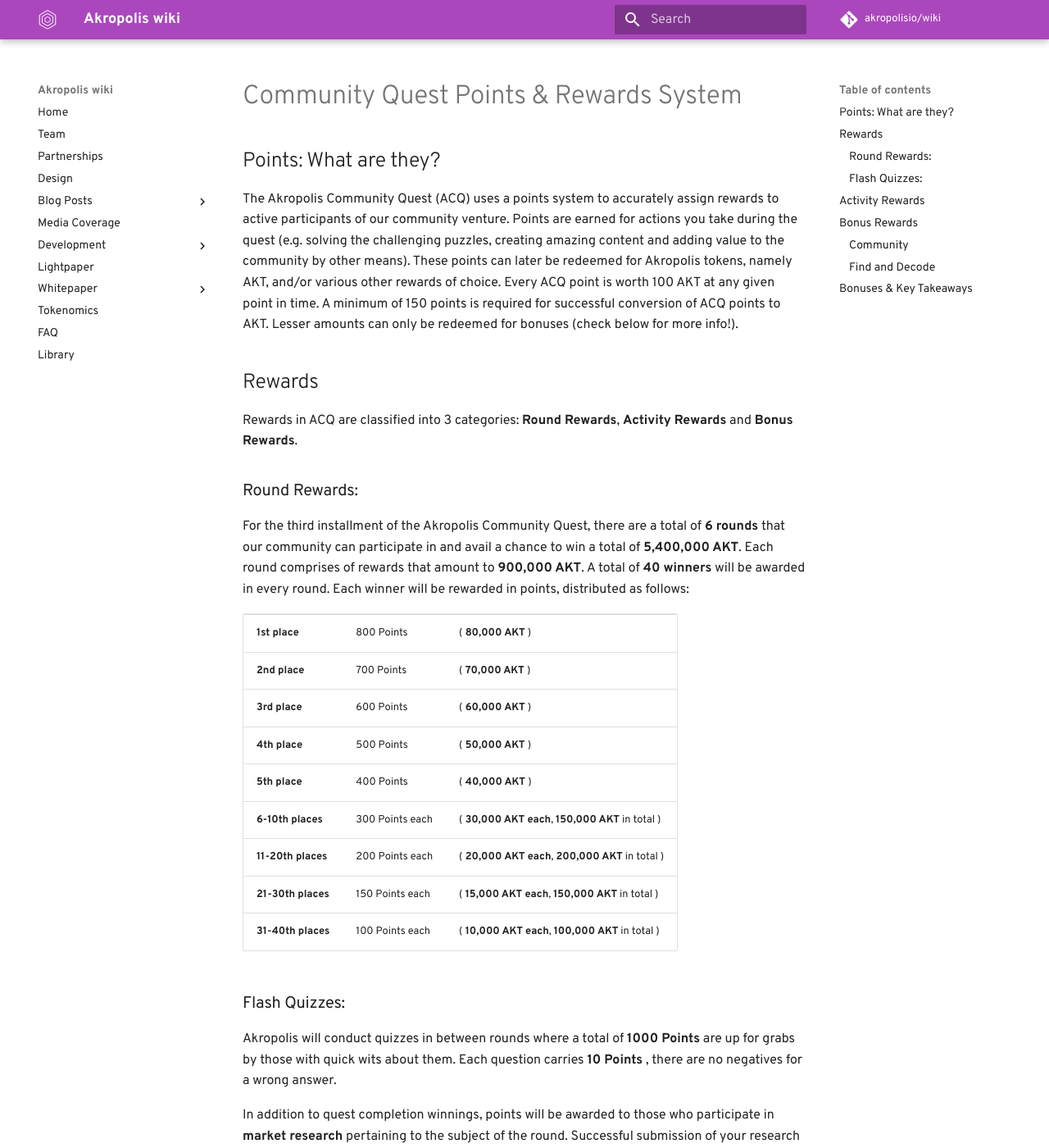
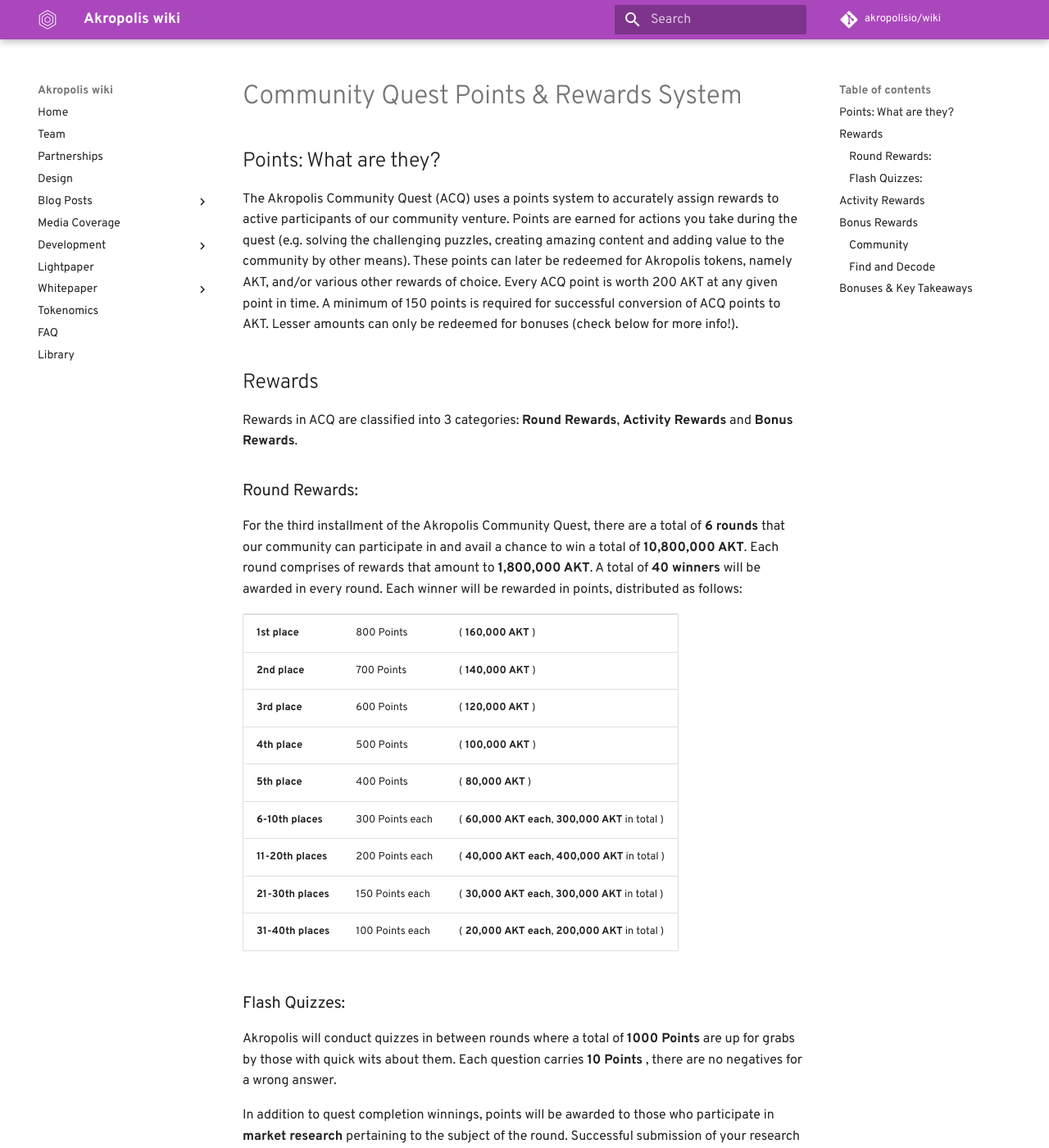
Before and after one commit to kaonone/wiki, an MkDocs documentation site: the page built from docs/pointsys.md, in a window 1280 px wide and 1400 px high. Shown: the whole window at 82% size. Built offline with MkDocs 1.6.1 and Material for MkDocs 9.7.7, drawn with Linux system fonts in a browser that asks for light colours; some web fonts are replaced; comment, search, counter and statistics services are not loaded; old or Windows-style settings are respelled for this version of MkDocs; some of the changed text lies outside the part shown.

Commit message:
AKT amount fix

```diff
--- a/docs/pointsys.md
+++ b/docs/pointsys.md
@@ -2,7 +2,7 @@
 
 ## Points: What are they?
 
-The Akropolis Community Quest (ACQ) uses a points system to accurately assign rewards to active participants of our community venture. Points are earned for actions you take during the quest (e.g. solving the challenging puzzles, creating amazing content and adding value to the community by other means). These points can later be redeemed for Akropolis tokens, namely AKT, and/or various other rewards of choice. Every ACQ point is worth 100 AKT at any given point in time. A minimum of 150 points is required for successful conversion of ACQ points to AKT. Lesser amounts can only be redeemed for bonuses (check below for more info!).
+The Akropolis Community Quest (ACQ) uses a points system to accurately assign rewards to active participants of our community venture. Points are earned for actions you take during the quest (e.g. solving the challenging puzzles, creating amazing content and adding value to the community by other means). These points can later be redeemed for Akropolis tokens, namely AKT, and/or various other rewards of choice. Every ACQ point is worth 200 AKT at any given point in time. A minimum of 150 points is required for successful conversion of ACQ points to AKT. Lesser amounts can only be redeemed for bonuses (check below for more info!).
 
 ## Rewards
 
@@ -10,53 +10,53 @@
 
 ### Round Rewards:
 
-For the third installment of the Akropolis Community Quest, there are a total of **6 rounds** that our community can participate in and avail a chance to win a total of **5,400,000 AKT**. Each round comprises of rewards that amount to **900,000 AKT**. A total of **40 winners** will be awarded in every round. Each winner will be rewarded in points, distributed as follows:
+For the third installment of the Akropolis Community Quest, there are a total of **6 rounds** that our community can participate in and avail a chance to win a total of **10,800,000 AKT**. Each round comprises of rewards that amount to **1,800,000 AKT**. A total of **40 winners** will be awarded in every round. Each winner will be rewarded in points, distributed as follows:
 
 <table style="width:100%">
   <tr>
     <td class="tg-0pky"><b>1st place</b><br></th>
     <td class="tg-0pky">800 Points</th>
-    <td class="tg-0pky">(<b> 80,000 AKT </b>)</th>
+    <td class="tg-0pky">(<b> 160,000 AKT </b>)</th>
   </tr>
   <tr>
     <td class="tg-0pky"><b>2nd place</b></td>
     <td class="tg-0pky">700 Points</td>
-    <td class="tg-0pky">(<b> 70,000 AKT </b>)</td>
+    <td class="tg-0pky">(<b> 140,000 AKT </b>)</td>
   </tr>
   <tr>
     <td class="tg-0pky"><b>3rd place</b></td>
     <td class="tg-0pky">600 Points</td>
-    <td class="tg-0pky">(<b> 60,000 AKT </b>)</td>
+    <td class="tg-0pky">(<b> 120,000 AKT </b>)</td>
   </tr>
   <tr>
     <td class="tg-0pky"><b>4th place</b></td>
     <td class="tg-0pky">500 Points</td>
-    <td class="tg-0pky">(<b> 50,000 AKT </b>)</td>
+    <td class="tg-0pky">(<b> 100,000 AKT </b>)</td>
   </tr>
   <tr>
     <td class="tg-0pky"><b>5th place</b></td>
     <td class="tg-0pky">400 Points</td>
-    <td class="tg-0pky">(<b> 40,000 AKT </b>)</td>
+    <td class="tg-0pky">(<b> 80,000 AKT </b>)</td>
   </tr>
   <tr>
     <td class="tg-0pky"><b>6-10th places</b></td>
     <td class="tg-0pky">300 Points each</td>
-    <td class="tg-0pky">(<b> 30,000 AKT each</b>, <b>150,000 AKT</b> in total )</td>
+    <td class="tg-0pky">(<b> 60,000 AKT each</b>, <b>300,000 AKT</b> in total )</td>
   </tr>
    <tr>
     <td class="tg-0pky"><b>11-20th places<b/></td>
     <td class="tg-0pky">200 Points each</td>
-    <td class="tg-0pky">(<b> 20,000 AKT  each</b>, <b>200,000 AKT</b> in total )</td>
+    <td class="tg-0pky">(<b> 40,000 AKT  each</b>, <b>400,000 AKT</b> in total )</td>
   </tr>
   <tr>
     <td class="tg-0pky"><b>21-30th places</b></td>
     <td class="tg-0pky">150 Points each</td>
-    <td class="tg-0pky">(<b> 15,000 AKT each</b>, <b>150,000 AKT</b> in total )</td>
+    <td class="tg-0pky">(<b> 30,000 AKT each</b>, <b>300,000 AKT</b> in total )</td>
     </tr>
   <tr>
     <td class="tg-0pky"><b>31-40th places</b></td>
     <td class="tg-0pky">100 Points each</td>
-    <td class="tg-0pky">(<b> 10,000 AKT each</b>, <b>100,000 AKT</b> in total )</td>
+    <td class="tg-0pky">(<b> 20,000 AKT each</b>, <b>200,000 AKT</b> in total )</td>
   </tr>
 </table>
 
@@ -64,136 +64,136 @@
 
 Akropolis will conduct quizzes in between rounds where a total of **1000 Points** are up for grabs by those with quick wits about them. Each question carries **10 Points** , there are no negatives for a wrong answer.
 
-In addition to quest completion winnings, points will be awarded to those who participate in **market research** pertaining to the subject of the round. Successful submission of your research will gain you **10 Points (1,000 AKT) each**. No more than 100 researches will be rewarded each round.
+In addition to quest completion winnings, points will be awarded to those who participate in **market research** pertaining to the subject of the round. Successful submission of your research will gain you **10 Points (2,000 AKT) each**. No more than 100 researches will be rewarded each round.
 
 ## Activity Rewards
 
-Participation in the Akropolis Community can be rewarded for more than just playing and winning the quest. Activities carried out by community members leading up to and during the quest will also be awarded. A cumulative of **3,900,000 AKT** is available on the table for those who exhibit their creative flair in the ways described below.
+Participation in the Akropolis Community can be rewarded for more than just playing and winning the quest. Activities carried out by community members leading up to and during the quest will also be awarded. A cumulative of **7,800,000 AKT** is available on the table for those who exhibit their creative flair in the ways described below.
 
-**Articles**: **10** well thought out articles submitted leading up to, during, and after the quest (until a set date) will be rewarded a total of **275,000 AKT** , distributed as follows:
+**Articles**: **10** well thought out articles submitted leading up to, during, and after the quest (until a set date) will be rewarded a total of **550,000 AKT** , distributed as follows:
 
 <table style="width:100%">
   <tr>
     <td class="tg-0pky"><b>1st place</b><br></th>
     <td class="tg-0pky">500 Points</th>
-    <td class="tg-0pky">(<b> 50,000 AKT </b>)</th>
+    <td class="tg-0pky">(<b> 100,000 AKT </b>)</th>
   </tr>
   <tr>
     <td class="tg-0pky"><b>2nd place</b></td>
     <td class="tg-0pky">450 Points</td>
-    <td class="tg-0pky">(<b> 45,000 AKT </b>)</td>
+    <td class="tg-0pky">(<b> 90,000 AKT </b>)</td>
   </tr>
   <tr>
     <td class="tg-0pky"><b>3rd place</b></td>
     <td class="tg-0pky">400 Points</td>
-    <td class="tg-0pky">(<b> 40,000 AKT </b>)</td>
+    <td class="tg-0pky">(<b> 80,000 AKT </b>)</td>
   </tr>
   <tr>
     <td class="tg-0pky"><b>4th place</b></td>
     <td class="tg-0pky">350 Points</td>
-    <td class="tg-0pky">(<b> 35,000 AKT </b>)</td>
+    <td class="tg-0pky">(<b> 70,000 AKT </b>)</td>
   </tr>
   <tr>
     <td class="tg-0pky"><b>5th place</b></td>
     <td class="tg-0pky">300 Points</td>
-    <td class="tg-0pky">(<b> 30,000 AKT </b>)</td>
+    <td class="tg-0pky">(<b> 60,000 AKT </b>)</td>
   </tr>
   <tr>
     <td class="tg-0pky"><b>6th place</b></td>
     <td class="tg-0pky">250 Points</td>
-    <td class="tg-0pky">(<b> 25,000 AKT </b>)</td>
+    <td class="tg-0pky">(<b> 50,000 AKT </b>)</td>
   </tr>
    <tr>
     <td class="tg-0pky"><b/>7th place<b/></td>
     <td class="tg-0pky">200 Points</td>
-    <td class="tg-0pky">(<b> 20,000 AKT </b>)</td>
+    <td class="tg-0pky">(<b> 40,000 AKT </b>)</td>
   </tr>
   <tr>
     <td class="tg-0pky"><b>8th place</b></td>
     <td class="tg-0pky">150 Points</td>
-    <td class="tg-0pky">(<b> 15,000 AKT </b>)</td>
+    <td class="tg-0pky">(<b> 30,000 AKT </b>)</td>
     </tr>
   <tr>
     <td class="tg-0pky"><b>9th place</b></td>
     <td class="tg-0pky">100 Points</td>
-    <td class="tg-0pky">(<b> 10,000 AKT </b>)</td>
+    <td class="tg-0pky">(<b> 20,000 AKT </b>)</td>
   </tr>
   <tr>
     <td class="tg-0pky"><b>10th place</b></td>
     <td class="tg-0pky">50 Points</td>
-    <td class="tg-0pky">(<b> 5,000 AKT </b>)</td>
+    <td class="tg-0pky">(<b> 10,000 AKT </b>)</td>
 </table>
 
-**Videos**: For those with a flair for video making &amp; editing, **5** submissions of suggested topics will be rewarded a total of **400,000 AKT** , distributed as follows:
+**Videos**: For those with a flair for video making &amp; editing, **5** submissions of suggested topics will be rewarded a total of **800,000 AKT** , distributed as follows:
 
 <table style="width:100%">
   <tr>
     <td class="tg-0pky"><b>1st place</b><br></th>
     <td class="tg-0pky">1000 Points</th>
-    <td class="tg-0pky">(<b> 100,000 AKT </b>)</th>
+    <td class="tg-0pky">(<b> 200,000 AKT </b>)</th>
   </tr>
   <tr>
     <td class="tg-0pky"><b>2nd place</b></td>
     <td class="tg-0pky">900 Points</td>
-    <td class="tg-0pky">(<b> 90,000 AKT </b>)</td>
+    <td class="tg-0pky">(<b> 180,000 AKT </b>)</td>
   </tr>
   <tr>
     <td class="tg-0pky"><b/>3rd place<b/></td>
     <td class="tg-0pky">800 Points</td>
-    <td class="tg-0pky">(<b> 80,000 AKT </b>)</td>
+    <td class="tg-0pky">(<b> 160,000 AKT </b>)</td>
   </tr>
   <tr>
     <td class="tg-0pky"><b>4th place</b></td>
     <td class="tg-0pky">700 Points</td>
-    <td class="tg-0pky">(<b> 70,000 AKT </b>)</td>
+    <td class="tg-0pky">(<b> 140,000 AKT </b>)</td>
   </tr>
   <tr>
     <td class="tg-0pky"><b>5th place</b></td>
     <td class="tg-0pky">600 Points</td>
-    <td class="tg-0pky">(<b> 60,000 AKT </b>)</td>
+    <td class="tg-0pky">(<b> 120,000 AKT </b>)</td>
   </tr>
 </table>
 
-**Stickers**: Creative expression takes different forms, and stickers are one of the best. **30,000 AKT** will be distributed between **3** people that exhibit the best sticker creation abilities:
+**Stickers**: Creative expression takes different forms, and stickers are one of the best. **60,000 AKT** will be distributed between **3** people that exhibit the best sticker creation abilities:
 
 <table style="width:100%">
   <tr>
     <td class="tg-0pky"><b>1st place</b><br></th>
     <td class="tg-0pky">150 Points</th>
-    <td class="tg-0pky">(<b> 15,000 AKT </b>)</th>
+    <td class="tg-0pky">(<b> 30,000 AKT </b>)</th>
   </tr>
   <tr>
     <td class="tg-0pky"><b>2nd place</b></td>
     <td class="tg-0pky">100 Points</td>
-    <td class="tg-0pky">(<b> 10,000 AKT </b>)</td>
+    <td class="tg-0pky">(<b> 20,000 AKT </b>)</td>
   </tr>
   <tr>
     <td class="tg-0pky"><b>3rd place</b></td>
     <td class="tg-0pky">50 Points</td>
-    <td class="tg-0pky">(<b> 5,000 AKT </b>)</td>
+    <td class="tg-0pky">(<b> 10,000 AKT </b>)</td>
 </table>
 
-**GIFs**: What better than GIFs to capture mood and expression of the moment? **45,000 AKT** are reserved for those with best submissions in this category:
+**GIFs**: What better than GIFs to capture mood and expression of the moment? **90,000 AKT** are reserved for those with best submissions in this category:
 
 <table style="width:100%">
   <tr>
     <td class="tg-0pky"><b>1st place</b><br></th>
     <td class="tg-0pky">200 Points</th>
-    <td class="tg-0pky">(<b> 20,000 AKT </b>)</th>
+    <td class="tg-0pky">(<b> 40,000 AKT </b>)</th>
   </tr>
   <tr>
     <td class="tg-0pky"><b>2nd place</b></td>
     <td class="tg-0pky">150 Points</td>
-    <td class="tg-0pky">(<b> 15,000 AKT </b>)</td>
+    <td class="tg-0pky">(<b> 30,000 AKT </b>)</td>
   </tr>
   <tr>
     <td class="tg-0pky"><b>3rd place</b></td>
     <td class="tg-0pky">100 Points</td>
-    <td class="tg-0pky">(<b> 10,000 AKT </b>)</td>
+    <td class="tg-0pky">(<b> 20,000 AKT </b>)</td>
 </table>
 
 
-**Quest Recaps**: One quest recap article will be rewarded **50 Points** each round with a total reward of **30,000 AKT** to be earned spanning 6 rounds.
+**Quest Recaps**: One quest recap article will be rewarded **50 Points** each round with a total reward of **60,000 AKT** to be earned spanning 6 rounds.
 
 **Feedbacks:** Fill a &quot;round feedback&quot; form and receive **10 Points each**. We will give you time to compare rounds - feedback forms will be open for every three rounds. Detailed and helpful submissions are expected: i.e. oversimplified answers like &#39;good round&#39; or &#39;tasks were hard&#39; will not qualify.
 
@@ -211,7 +211,7 @@
 
 ## Bonuses &amp; Key Takeaways
 
-1 ACQ Point = **100 AKT** </br>
+1 ACQ Point = **200 AKT** </br>
 Minimum Redeemable Amount for AKT: **150 ACQ Points** </br>
 100 Points: **Merchandise Pack** </br>
 50 Points: **Subscription to Insider Dev Log** </br>
```
